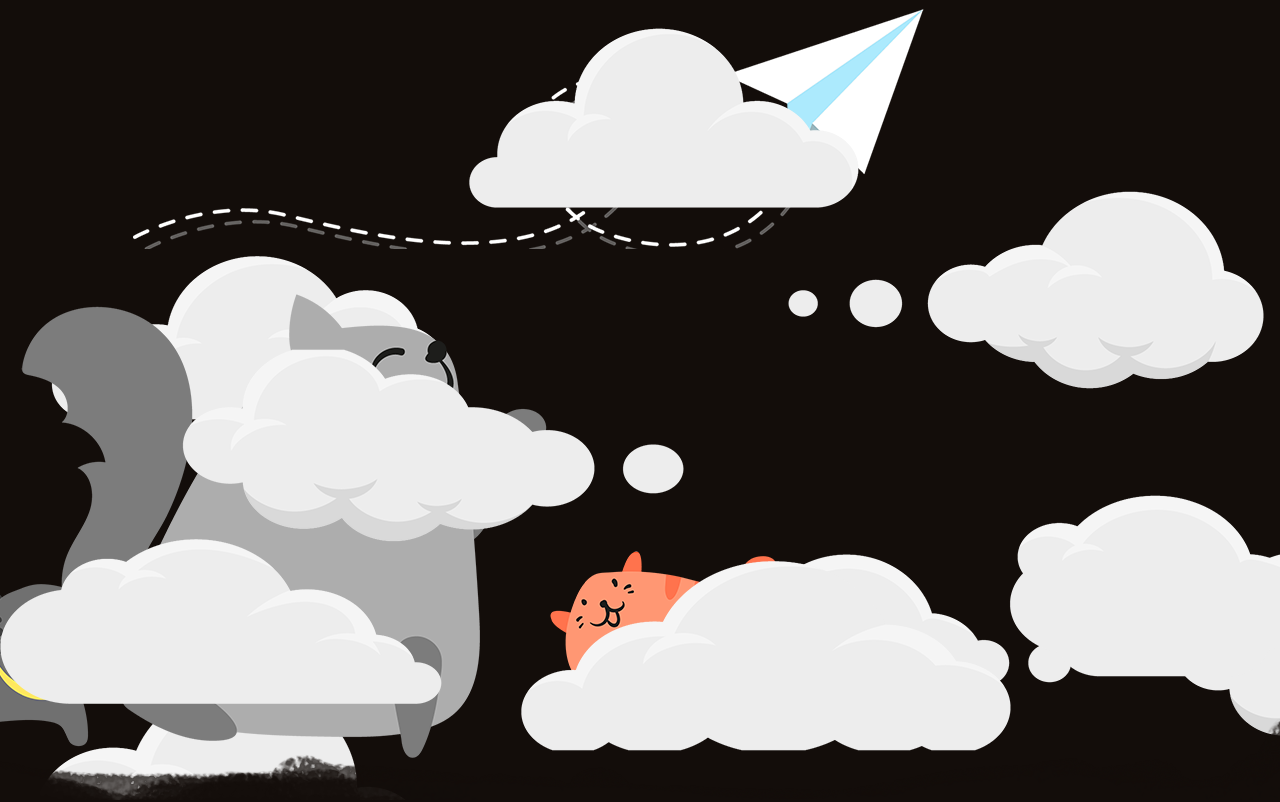
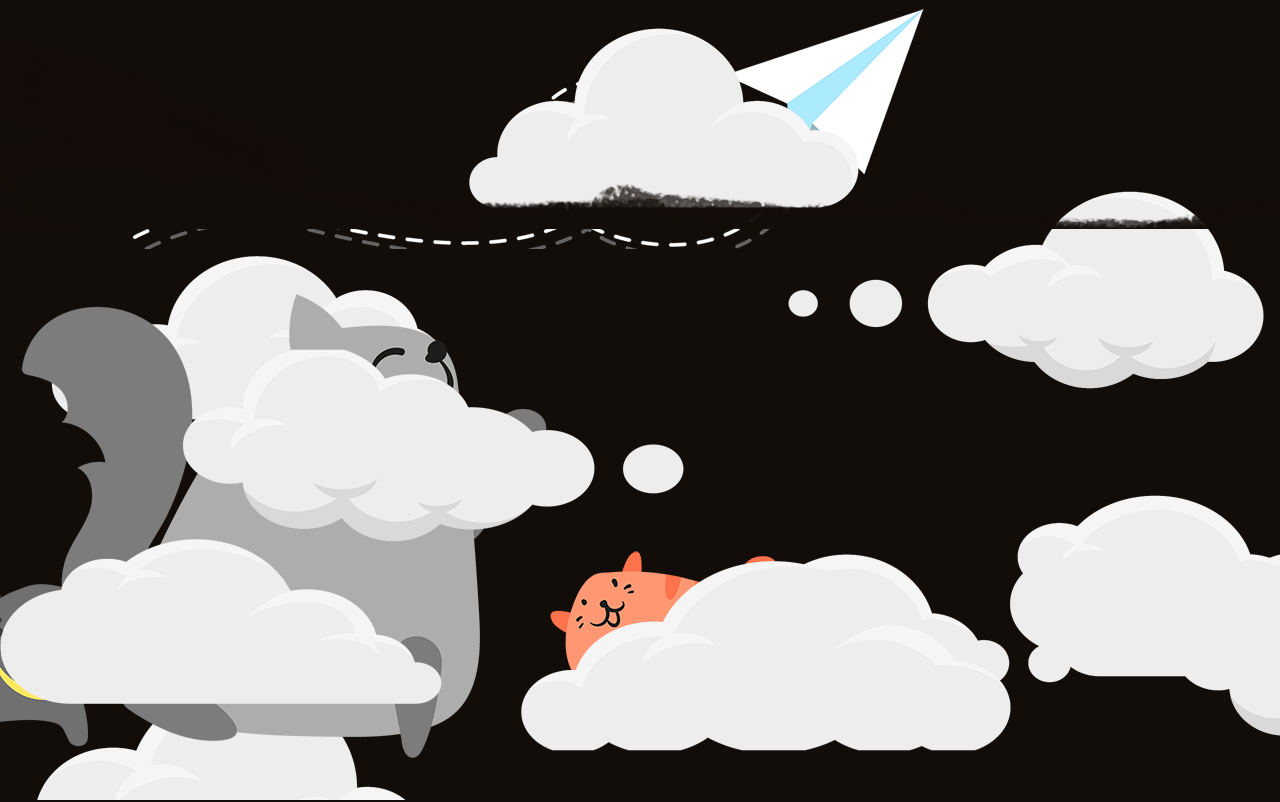
Before and after one commit to nrnguyen/layered-parallax-topcat, a plain HTML site: page index.html in a window 1280 px wide. Shown: the top 802 px of the page. Drawn offline with nearby package versions, Linux system fonts and the light colour scheme; a script that the page names is missing.

Commit message:
Position changes

```diff
--- a/css/stylesheet.css
+++ b/css/stylesheet.css
@@ -17,7 +17,6 @@ body {
 }
 
 .layer {
-  background-position: bottom center;
   background-size: auto;
   background-repeat: no-repeat;
   width: 100%;
```
